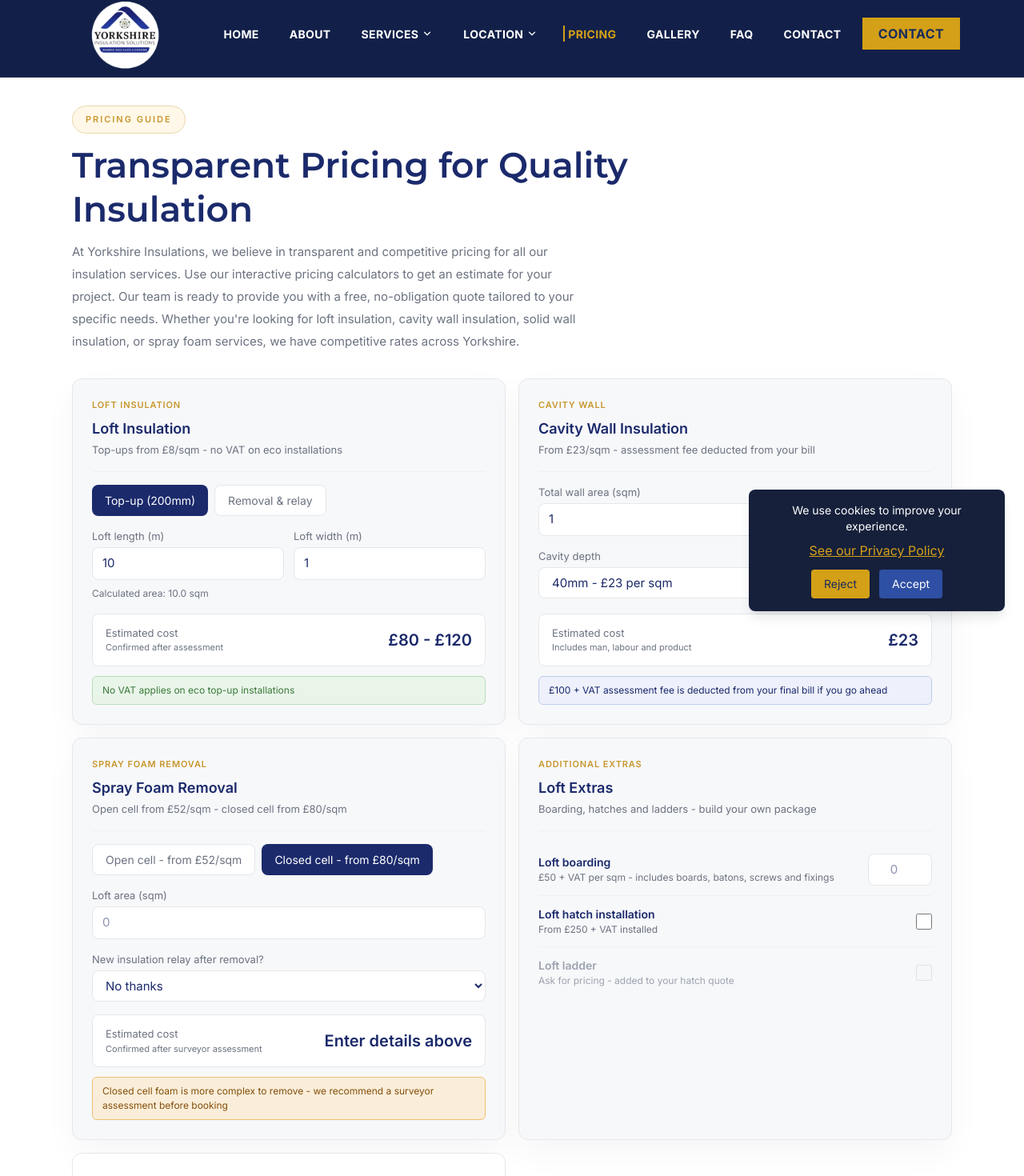
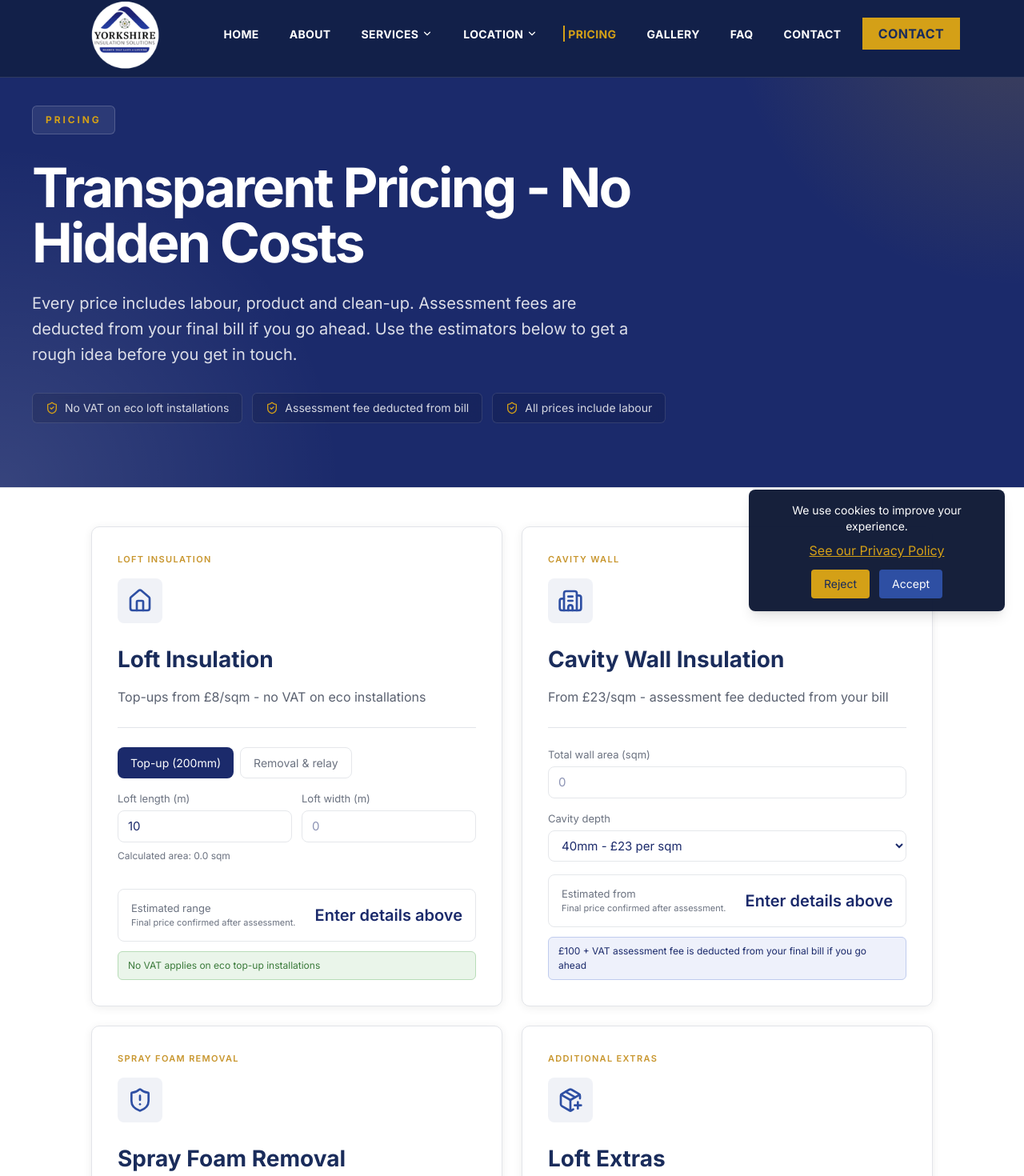
Before and after one commit to STharshan/Yorkshire-Insulations, a React (Vite) app: page /pricing in a window 1280 px wide. Shown: the part 12-1482 px from the top of the page at 80% size. Built offline with nearby package versions, Linux system fonts and the light colour scheme.

Commit message:
fix price page

```diff
--- a/src/components/Pricing/CavityPricingCard.jsx
+++ b/src/components/Pricing/CavityPricingCard.jsx
@@ -1,4 +1,7 @@
-import { cardClass, inputClass } from "./pricingStyles";
+import { Building2 } from "lucide-react";
+
+import PricingCardShell from "./PricingCardShell";
+import { inputClass } from "./pricingStyles";
 
 const CavityPricingCard = ({
   cavityArea,
@@ -8,18 +11,12 @@
   cavityEstimate,
 }) => {
   return (
-    <section className={`${cardClass} flex flex-col`}>
-      <span className="mb-2 text-[11px] font-semibold uppercase tracking-[0.08em] text-[#C8962E]">
-        Cavity Wall
-      </span>
-      <h2 className="text-[18px] font-semibold text-[#1B2A6B]">
-        Cavity Wall Insulation
-      </h2>
-      <p className="mt-1 text-[13px] text-[#6B7280]">
-        From £23/sqm - assessment fee deducted from your bill
-      </p>
-      <div className="my-4 h-px bg-[#F0F0F0]" />
-
+    <PricingCardShell
+      eyebrow="CAVITY WALL"
+      title="Cavity Wall Insulation"
+      subtitle={"From \u00A323/sqm - assessment fee deducted from your bill"}
+      icon={Building2}
+    >
       <div className="mb-4">
         <label className="mb-1 block text-[13px] text-[#6B7280]">
           Total wall area (sqm)
@@ -43,18 +40,18 @@
           value={cavityDepth}
           onChange={(event) => setCavityDepth(event.target.value)}
         >
-          <option value="40mm">40mm - £23 per sqm</option>
-          <option value="50mm">50mm - £25 per sqm</option>
-          <option value="100mm">100mm - £28 per sqm</option>
+          <option value="40mm">40mm - {"\u00A323"} per sqm</option>
+          <option value="50mm">50mm - {"\u00A325"} per sqm</option>
+          <option value="100mm">100mm - {"\u00A328"} per sqm</option>
         </select>
       </div>
 
       <div className="flex-1" />
       <div className="flex items-center justify-between rounded-[8px] border border-[#E5E7EB] bg-white px-4 py-[14px]">
         <div>
-          <p className="text-[13px] text-[#6B7280]">Estimated cost</p>
+          <p className="text-[13px] text-[#6B7280]">Estimated from</p>
           <p className="text-[11px] text-[#6B7280]">
-            Includes man, labour and product
+            Final price confirmed after assessment.
           </p>
         </div>
         <div className="text-[20px] font-semibold text-[#1B2A6B]">
@@ -64,11 +61,11 @@
 
       <div className="mt-3 rounded-[6px] border border-[#C0CCEE] bg-[#EEF1FB] px-3 py-2">
         <p className="text-[12px] text-[#1B2A6B]">
-          £100 + VAT assessment fee is deducted from your final bill if you go
-          ahead
+          {"\u00A3100"} + VAT assessment fee is deducted from your final bill
+          if you go ahead
         </p>
       </div>
-    </section>
+    </PricingCardShell>
   );
 };
 
--- a/src/components/Pricing/LoftExtrasCard.jsx
+++ b/src/components/Pricing/LoftExtrasCard.jsx
@@ -1,3 +1,7 @@
+import { PackagePlus } from "lucide-react";
+
+import PricingCardShell from "./PricingCardShell";
+
 const LoftExtrasCard = ({
   boardingArea,
   setBoardingArea,
@@ -6,26 +10,20 @@
   extrasEstimate,
 }) => {
   return (
-    <section className="overflow-hidden rounded-[12px] border border-[#E5E7EB] bg-[#F7F8FA] shadow-[0_16px_40px_rgba(17,24,39,0.04)]">
-      <div className="flex h-full flex-col p-6">
-        <span className="mb-2 text-[11px] font-semibold uppercase tracking-[0.08em] text-[#C8962E]">
-          Additional Extras
-        </span>
-        <h2 className="text-[18px] font-semibold text-[#1B2A6B]">
-          Loft Extras
-        </h2>
-        <p className="mt-1 text-[13px] text-[#6B7280]">
-          Boarding, hatches and ladders - build your own package
-        </p>
-        <div className="my-4 h-px bg-[#F0F0F0]" />
-
+    <PricingCardShell
+      eyebrow="ADDITIONAL EXTRAS"
+      title="Loft Extras"
+      subtitle="Boarding, hatches and ladders - build your own package"
+      icon={PackagePlus}
+    >
+      <div className="flex h-full flex-col">
         <div className="flex items-center justify-between py-3">
           <div className="pr-4">
             <p className="text-[14px] font-semibold text-[#1B2A6B]">
               Loft boarding
             </p>
             <p className="text-[12px] text-[#6B7280]">
-              £50 + VAT per sqm - includes boards, batons, screws and fixings
+              {"\u00A350 + VAT per sqm - includes boards, batons, screws and fixings"}
             </p>
           </div>
           <input
@@ -46,7 +44,7 @@
               Loft hatch installation
             </p>
             <p className="text-[12px] text-[#6B7280]">
-              From £250 + VAT installed
+              {"From \u00A3250 + VAT installed"}
             </p>
           </div>
           <input
@@ -76,11 +74,15 @@
         </div>
 
         <div className="flex-1" />
+
+        <div className="mt-4 flex items-center justify-between rounded-[8px] bg-[#1B2A6B] px-5 py-[14px]">
+          <div>
+            <span className="text-[13px] text-white">Estimated from</span>
+            <p className="text-[11px] text-white/72">
+              Final price confirmed after assessment.
+            </p>
           </div>
-
-      <div className="flex items-center justify-between rounded-b-[12px] bg-[#1B2A6B] px-5 py-[14px]">
-        <span className="text-[13px] text-white">Extras estimate</span>
-        <span className="text-[18px] font-semibold text-white">
+          <span className="text-right text-[18px] font-semibold text-white">
             {extrasEstimate === "Add items above" ? (
               <span className="text-[#8FA0D4]">{extrasEstimate}</span>
             ) : (
@@ -88,7 +90,8 @@
             )}
           </span>
         </div>
-    </section>
+      </div>
+    </PricingCardShell>
   );
 };
 
--- a/src/components/Pricing/LoftPricingCard.jsx
+++ b/src/components/Pricing/LoftPricingCard.jsx
@@ -1,4 +1,7 @@
-import { cardClass, inputClass, tabClass } from "./pricingStyles";
+import { House } from "lucide-react";
+
+import PricingCardShell from "./PricingCardShell";
+import { inputClass, tabClass } from "./pricingStyles";
 import { loftModes } from "./pricingUtils";
 
 const LoftPricingCard = ({
@@ -14,18 +17,12 @@
   const loftModeConfig = loftModes[loftMode];
 
   return (
-    <section className={`${cardClass} flex flex-col`}>
-      <span className="mb-2 text-[11px] font-semibold uppercase tracking-[0.08em] text-[#C8962E]">
-        Loft Insulation
-      </span>
-      <h2 className="text-[18px] font-semibold text-[#1B2A6B]">
-        Loft Insulation
-      </h2>
-      <p className="mt-1 text-[13px] text-[#6B7280]">
-        Top-ups from £8/sqm - no VAT on eco installations
-      </p>
-      <div className="my-4 h-px bg-[#F0F0F0]" />
-
+    <PricingCardShell
+      eyebrow="LOFT INSULATION"
+      title="Loft Insulation"
+      subtitle={"Top-ups from \u00A38/sqm - no VAT on eco installations"}
+      icon={House}
+    >
       <div className="mb-4 flex gap-2">
         <button
           type="button"
@@ -79,8 +76,10 @@
 
       <div className="flex items-center justify-between rounded-[8px] border border-[#E5E7EB] bg-white px-4 py-[14px]">
         <div>
-          <p className="text-[13px] text-[#6B7280]">Estimated cost</p>
-          <p className="text-[11px] text-[#6B7280]">{loftModeConfig.note}</p>
+          <p className="text-[13px] text-[#6B7280]">Estimated range</p>
+          <p className="text-[11px] text-[#6B7280]">
+            Final price confirmed after assessment.
+          </p>
         </div>
         <div className="text-[20px] font-semibold text-[#1B2A6B]">
           {loftEstimate}
@@ -92,7 +91,7 @@
       >
         <p className="text-[12px]">{loftModeConfig.helper}</p>
       </div>
-    </section>
+    </PricingCardShell>
   );
 };
 
--- /dev/null
+++ b/src/components/Pricing/PricingCardShell.jsx
@@ -0,0 +1,35 @@
+const PricingCardShell = ({
+  eyebrow,
+  title,
+  subtitle,
+  icon,
+  children,
+}) => {
+  const Icon = icon;
+
+  return (
+    <section className="flex h-full flex-col rounded-[10px] border border-[var(--brand-border)] bg-white p-8 shadow-[0_2px_12px_rgba(0,0,0,0.07)] transition duration-200 hover:-translate-y-1 hover:shadow-[0_6px_24px_rgba(26,44,91,0.13)]">
+      <span className="text-[11px] font-semibold uppercase tracking-[0.12em] text-[#C8962E]">
+        {eyebrow}
+      </span>
+
+      <div className="mt-4 flex h-14 w-14 items-center justify-center rounded-[8px] bg-[var(--brand-panel)] text-[var(--brand-blue)]">
+        <Icon className="h-8 w-8" />
+      </div>
+
+      <h2 className="mt-6 text-[28px] font-bold text-[var(--brand-navy)]">
+        {title}
+      </h2>
+
+      <p className="mt-3 text-base leading-7 text-[var(--brand-muted)]">
+        {subtitle}
+      </p>
+
+      <div className="mt-6 flex flex-1 flex-col border-t border-[var(--brand-border)] pt-6">
+        {children}
+      </div>
+    </section>
+  );
+};
+
+export default PricingCardShell;
--- a/src/components/Pricing/PricingHero.jsx
+++ b/src/components/Pricing/PricingHero.jsx
@@ -1,22 +1,46 @@
+import { ShieldCheck } from "lucide-react";
+
+const pricingBadges = [
+  "No VAT on eco loft installations",
+  "Assessment fee deducted from bill",
+  "All prices include labour",
+];
+
 const PricingHero = () => {
   return (
-    <div className="mb-8 max-w-[720px]">
-      <span className="mb-3 inline-flex rounded-full border border-[#E9D7A8] bg-[#FFF8E8] px-4 py-2 text-[11px] font-semibold uppercase tracking-[0.18em] text-[#C8962E]">
-        Pricing Guide
-      </span>
-      <h1 className="heading-font text-[32px] font-semibold leading-tight text-[#1B2A6B] md:text-[44px]">
-        Transparent Pricing for Quality Insulation
-      </h1>
-      <p className="mt-3 max-w-[640px] text-[15px] leading-7 text-[#6B7280]">
-        At Yorkshire Insulations, we believe in transparent and competitive
-        pricing for all our insulation services. Use our interactive pricing
-        calculators to get an estimate for your project. Our team is ready to
-        provide you with a free, no-obligation quote tailored to your specific
-        needs. Whether you're looking for loft insulation, cavity wall
-        insulation, solid wall insulation, or spray foam services, we have
-        competitive rates across Yorkshire.
-      </p>
-    </div>
+    <section className="relative overflow-hidden border-b border-[var(--brand-border)] bg-[#1B2A6B] text-white">
+      <div className="pointer-events-none absolute inset-0 bg-[radial-gradient(circle_at_top_right,rgba(212,160,23,0.22),transparent_26%),radial-gradient(circle_at_bottom_left,rgba(255,255,255,0.12),transparent_30%)]" />
+
+      <div className="relative mx-auto max-w-7xl px-6 pb-16 pt-[7.5rem] md:px-10 md:pb-20 md:pt-[9rem]">
+        <div className="max-w-4xl">
+          <span className="inline-flex rounded-md border border-white/18 bg-white/8 px-4 py-2 text-[12px] font-bold uppercase tracking-[0.24em] text-[var(--brand-gold)]">
+            Pricing
+          </span>
+
+          <h1 className="mt-8 max-w-4xl text-5xl font-extrabold tracking-[-0.04em] text-white md:text-[68px] md:leading-[1.02]">
+            Transparent Pricing - No Hidden Costs
+          </h1>
+
+          <p className="mt-6 max-w-3xl text-lg leading-8 text-white/84 md:text-xl">
+            Every price includes labour, product and clean-up. Assessment fees
+            are deducted from your final bill if you go ahead. Use the
+            estimators below to get a rough idea before you get in touch.
+          </p>
+
+          <div className="mt-8 flex flex-wrap gap-3">
+            {pricingBadges.map((badge) => (
+              <div
+                key={badge}
+                className="inline-flex items-center gap-2 rounded-md border border-white/12 bg-black/12 px-4 py-2 text-sm text-white/82 backdrop-blur"
+              >
+                <ShieldCheck className="h-4 w-4 text-[var(--brand-gold)]" />
+                <span>{badge}</span>
+              </div>
+            ))}
+          </div>
+        </div>
+      </div>
+    </section>
   );
 };
 
--- a/src/components/Pricing/SprayFoamPricingCard.jsx
+++ b/src/components/Pricing/SprayFoamPricingCard.jsx
@@ -1,4 +1,7 @@
-import { cardClass, inputClass, tabClass } from "./pricingStyles";
+import { ShieldAlert } from "lucide-react";
+
+import PricingCardShell from "./PricingCardShell";
+import { inputClass, tabClass } from "./pricingStyles";
 
 const SprayFoamPricingCard = ({
   foamType,
@@ -10,32 +13,26 @@
   foamEstimate,
 }) => {
   return (
-    <section className={`${cardClass} flex flex-col`}>
-      <span className="mb-2 text-[11px] font-semibold uppercase tracking-[0.08em] text-[#C8962E]">
-        Spray Foam Removal
-      </span>
-      <h2 className="text-[18px] font-semibold text-[#1B2A6B]">
-        Spray Foam Removal
-      </h2>
-      <p className="mt-1 text-[13px] text-[#6B7280]">
-        Open cell from £52/sqm - closed cell from £80/sqm
-      </p>
-      <div className="my-4 h-px bg-[#F0F0F0]" />
-
+    <PricingCardShell
+      eyebrow="SPRAY FOAM REMOVAL"
+      title="Spray Foam Removal"
+      subtitle={"Open cell from \u00A352/sqm - closed cell from \u00A380/sqm"}
+      icon={ShieldAlert}
+    >
       <div className="mb-4 flex flex-wrap gap-2">
         <button
           type="button"
           className={tabClass(foamType === "open")}
           onClick={() => setFoamType("open")}
         >
-          Open cell - from £52/sqm
+          {"Open cell - from \u00A352/sqm"}
         </button>
         <button
           type="button"
           className={tabClass(foamType === "closed")}
           onClick={() => setFoamType("closed")}
         >
-          Closed cell - from £80/sqm
+          {"Closed cell - from \u00A380/sqm"}
         </button>
       </div>
 
@@ -63,16 +60,16 @@
           onChange={(event) => setFoamRelay(event.target.value)}
         >
           <option value="no">No thanks</option>
-          <option value="yes">Yes - add relay (approx £10/sqm)</option>
+          <option value="yes">{"Yes - add relay (approx \u00A310/sqm)"}</option>
         </select>
       </div>
 
       <div className="flex-1" />
       <div className="flex items-center justify-between rounded-[8px] border border-[#E5E7EB] bg-white px-4 py-[14px]">
         <div>
-          <p className="text-[13px] text-[#6B7280]">Estimated cost</p>
+          <p className="text-[13px] text-[#6B7280]">Estimated from</p>
           <p className="text-[11px] text-[#6B7280]">
-            Confirmed after surveyor assessment
+            Final price confirmed after assessment.
           </p>
         </div>
         <div className="text-[20px] font-semibold text-[#1B2A6B]">
@@ -86,7 +83,7 @@
           assessment before booking
         </p>
       </div>
-    </section>
+    </PricingCardShell>
   );
 };
 
--- a/src/components/Pricing/pricingUtils.js
+++ b/src/components/Pricing/pricingUtils.js
@@ -89,6 +89,14 @@
   return `${formatCurrency(min)} - ${formatCurrency(max)}`;
 };
 
+export const formatFrom = (value, suffix = "") => {
+  if (!Number.isFinite(value)) {
+    return "Enter details above";
+  }
+
+  return `From ${formatCurrency(value)}${suffix}`;
+};
+
 export const parsePositive = (value) => {
   const parsed = Number(value);
   return Number.isFinite(parsed) && parsed > 0 ? parsed : 0;
--- a/src/pages/Gallery.jsx
+++ b/src/pages/Gallery.jsx
@@ -94,9 +94,9 @@
         }}
       />
 
-      <ServiceHeader data={galleryHero} />
 
-      <section className="px-4 py-16 md:px-6 md:py-20">
+
+      <section className="px-4 py-36 md:px-6 md:py-40">
         <div className="mx-auto max-w-7xl">
           <div className="max-w-3xl">
             <h2 className="heading-font text-4xl font-extrabold tracking-[-0.03em] text-[var(--brand-navy)] md:text-5xl">
--- a/src/pages/Pricing.jsx
+++ b/src/pages/Pricing.jsx
@@ -1,5 +1,4 @@
 import { useMemo, useState } from "react";
-import AdditionalServicesCard from "../components/Pricing/AdditionalServicesCard";
 import CavityPricingCard from "../components/Pricing/CavityPricingCard";
 import LoftExtrasCard from "../components/Pricing/LoftExtrasCard";
 import LoftPricingCard from "../components/Pricing/LoftPricingCard";
@@ -9,6 +8,7 @@
   cavityRates,
   foamRates,
   formatCurrency,
+  formatFrom,
   formatRange,
   loftModes,
   parsePositive,
@@ -18,9 +18,9 @@
 const Pricing = () => {
   const [loftMode, setLoftMode] = useState("topup");
   const [loftLength, setLoftLength] = useState("10");
-  const [loftWidth, setLoftWidth] = useState("1");
+  const [loftWidth, setLoftWidth] = useState("");
 
-  const [cavityArea, setCavityArea] = useState("1");
+  const [cavityArea, setCavityArea] = useState("");
   const [cavityDepth, setCavityDepth] = useState("40mm");
 
   const [foamType, setFoamType] = useState("closed");
@@ -50,7 +50,7 @@
       return "Enter details above";
     }
 
-    return formatCurrency(area * cavityRates[cavityDepth]);
+    return formatFrom(area * cavityRates[cavityDepth]);
   }, [cavityArea, cavityDepth]);
 
   const foamEstimate = useMemo(() => {
@@ -61,16 +61,16 @@
 
     const base = area * foamRates[foamType];
     const relayTotal = foamRelay === "yes" ? area * 10 : 0;
-    return formatCurrency(base + relayTotal);
+    return formatFrom(base + relayTotal);
   }, [foamArea, foamRelay, foamType]);
 
   const extrasEstimate = useMemo(() => {
     const total = parsePositive(boardingArea) * 50 + (loftHatch ? 250 : 0);
-    return total ? `${formatCurrency(total)} + VAT` : "Add items above";
+    return total ? formatFrom(total, " + VAT") : "Add items above";
   }, [boardingArea, loftHatch]);
 
   return (
-    <main className="min-h-screen bg-white px-4 py-8 pt-36 md:px-6">
+    <main className="min-h-screen bg-white">
       <Seo
         title="Insulation Pricing | Loft, Cavity Wall & Spray Foam Costs"
         description="Transparent insulation pricing across Yorkshire. Get competitive quotes for loft insulation, cavity wall insulation, solid wall insulation, room in roof, and spray foam services."
@@ -93,10 +93,13 @@
         }}
       />
 
-      <div className="mx-auto max-w-[1100px]">
-        <PricingHero />
+      <PricingHero />
 
-        <div className="grid grid-cols-1 gap-4 md:grid-cols-2">
+      <div
+        id="pricing-tools"
+        className="mx-auto max-w-[1100px] px-4 py-8 md:px-6 md:py-12"
+      >
+        <div className="grid grid-cols-1 items-stretch gap-6 md:grid-cols-2">
           <LoftPricingCard
             loftMode={loftMode}
             setLoftMode={setLoftMode}
@@ -133,10 +136,30 @@
             setLoftHatch={setLoftHatch}
             extrasEstimate={extrasEstimate}
           />
+        </div>
 
-          <AdditionalServicesCard />
+      </div>
+
+      <section className="mt-6 w-full bg-[#1B2A6B]">
+        <div className="mx-auto flex max-w-7xl flex-col gap-5 px-6 py-10 md:px-10 md:py-12 lg:flex-row lg:items-center lg:justify-between">
+          <div className="max-w-2xl">
+            <h2 className="text-3xl font-extrabold tracking-[-0.03em] text-white md:text-[40px]">
+              Not sure what you need?
+            </h2>
+            <p className="mt-3 text-base leading-8 text-white/82 md:text-lg">
+              Get in touch and we will assess your property and give you an
+              accurate price - no obligation.
+            </p>
+          </div>
+
+          <a
+            href="/#contact"
+            className="inline-flex min-h-12 items-center justify-center rounded-md bg-[#C8962E] px-7 py-3 text-[15px] font-bold uppercase tracking-[0.18em] text-white transition duration-200 hover:bg-[#b8890f]"
+          >
+            Get a free assessment
+          </a>
         </div>
-      </div>
+      </section>
     </main>
   );
 };
```
Lines whose indentation alone changed are shown as unchanged.
